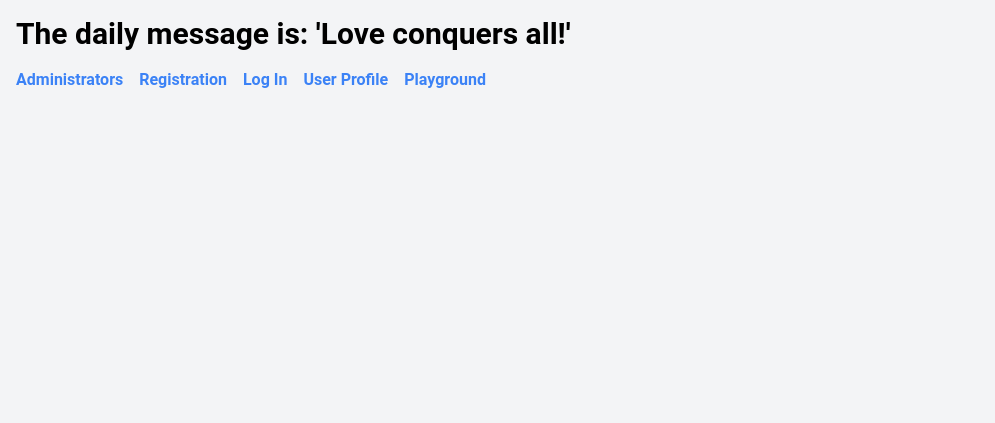
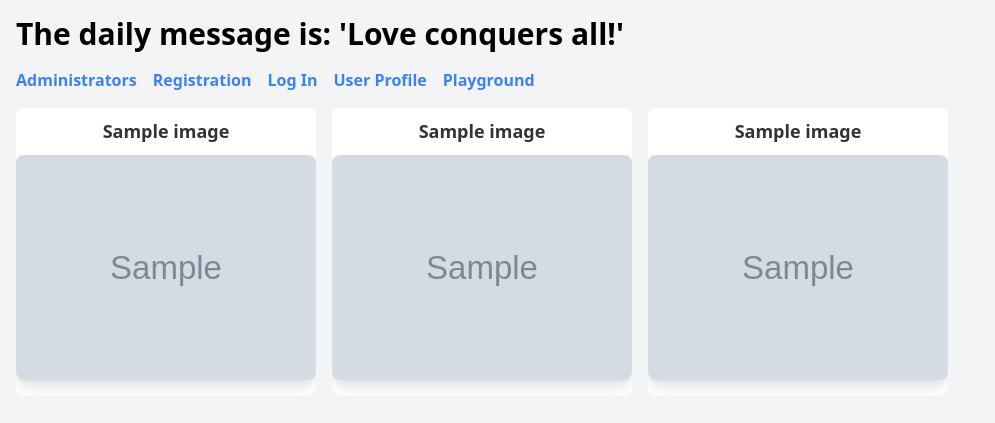
Before and after one commit to BuzzerrdBaait/App_Depo, a Django app: page / in a window 1280 px wide. Shown: the top 423 px of the page, without its empty margins (0-995 px from the left). Run offline with Django 5.2, Linux system fonts and the light colour scheme; tables that the repository leaves empty hold one stand-in row (values such as "Sample post"); grey boxes marked "Sample" are stand-in pictures.

Commit message:
added image model for logos. Made link/logo cards

```diff
--- a/home_page/models.py
+++ b/home_page/models.py
@@ -6,3 +6,9 @@ class misc_images(models.Model):
     name= models.CharField(max_length=50)
 
     image= models.ImageField(upload_to="misc")
+
+class logo_images(models.Model):
+
+    name= models.CharField(max_length=50)
+
+    image=models.ImageField(upload_to="logo_images")
--- a/home_page/urls.py
+++ b/home_page/urls.py
@@ -16,4 +16,5 @@ urlpatterns = [
     path('', views.home, name='home'),
 
 
+
 ]+ static(settings.STATIC_URL, document_root=settings.STATIC_ROOT) + static(settings.MEDIA_URL, document_root=settings.MEDIA_ROOT)
--- a/home_page/views.py
+++ b/home_page/views.py
@@ -3,11 +3,13 @@ from django.shortcuts import render,redirect, get_object_or_404, HttpResponseRed
 from django.contrib.auth import authenticate
 from django.contrib.auth import get_user_model
 from django.contrib.auth.models import User
-
+from django.conf import settings
 from django.urls import reverse
 
 # from .forms import *
-from .models import *
+from .models import logo_images,misc_images
+
+import os
 
 
 User = get_user_model()
@@ -16,7 +18,9 @@ def home(request):
 
      misc_imgs= misc_images.objects.all()
 
+     logos= logo_images.objects.all()
 
+     ilovecookbooks_logo=logos[0]
 
 
      greeting="The daily message is: 'Love conquers all!'"
@@ -25,6 +29,7 @@ def home(request):
 
           'greeting': greeting,
           'misc_imgs':misc_imgs,
+          'ilovecookbooks':ilovecookbooks_logo,
           })
 
 
--- a/static/base_css/base_output.css
+++ b/static/base_css/base_output.css
@@ -627,6 +631,10 @@ video {
 
 .table {
   display: table;
+}
+
+.grid {
+  display: grid;
 }
 
 .contents {
@@ -653,38 +661,38 @@ video {
   resize: both;
 }
 
-.columns-1 {
-  -moz-columns: 1;
-       columns: 1;
+.grid-cols-1 {
+  grid-template-columns: repeat(1, minmax(0, 1fr));
 }
 
-.columns-2 {
-  -moz-columns: 2;
-       columns: 2;
+.grid-cols-2 {
+  grid-template-columns: repeat(2, minmax(0, 1fr));
 }
 
-.columns-3 {
-  -moz-columns: 3;
-       columns: 3;
+.grid-cols-3 {
+  grid-template-columns: repeat(3, minmax(0, 1fr));
 }
 
-.columns-4 {
-  -moz-columns: 4;
-       columns: 4;
+.grid-cols-4 {
+  grid-template-columns: repeat(4, minmax(0, 1fr));
+}
+
+.flex-wrap {
+  flex-wrap: wrap;
 }
 
 .gap-4 {
   gap: 1rem;
 }
 
-.gap-6 {
-  gap: 1.5rem;
-}
-
 .space-x-4 > :not([hidden]) ~ :not([hidden]) {
   --tw-space-x-reverse: 0;
   margin-right: calc(1rem * var(--tw-space-x-reverse));
   margin-left: calc(1rem * calc(1 - var(--tw-space-x-reverse)));
+}
+
+.rounded {
+  border-radius: 0.25rem;
 }
 
 .rounded-lg {
@@ -786,28 +764,35 @@ a{
   font-weight:bold;
 }
 
+.hover\:bg-gray-100:hover {
+  --tw-bg-opacity: 1;
+  background-color: rgb(243 244 246 / var(--tw-bg-opacity));
+}
+
 .hover\:text-blue-700:hover {
   --tw-text-opacity: 1;
   color: rgb(29 78 216 / var(--tw-text-opacity));
 }
 
+.hover\:text-red-700:hover {
+  --tw-text-opacity: 1;
+  color: rgb(185 28 28 / var(--tw-text-opacity));
+}
+
 @media (min-width: 640px) {
-  .sm\:columns-2 {
-    -moz-columns: 2;
-         columns: 2;
+  .sm\:grid-cols-2 {
+    grid-template-columns: repeat(2, minmax(0, 1fr));
   }
 }
 
 @media (min-width: 768px) {
-  .md\:columns-3 {
-    -moz-columns: 3;
-         columns: 3;
+  .md\:grid-cols-3 {
+    grid-template-columns: repeat(3, minmax(0, 1fr));
   }
 }
 
 @media (min-width: 1024px) {
-  .lg\:columns-4 {
-    -moz-columns: 4;
-         columns: 4;
+  .lg\:grid-cols-4 {
+    grid-template-columns: repeat(4, minmax(0, 1fr));
   }
 }
--- a/templates/home_page/home.html
+++ b/templates/home_page/home.html
@@ -1,75 +1,133 @@
 <!DOCTYPE html>
-
 <html lang="en">
-
-
-
-{% load static %}
-
-
-
-<link rel="stylesheet" type="text/css" href="{% static 'base_css/base_output.css' %}">
-
-
-
 <head>
-
     <meta charset="UTF-8">
-
     <meta name="viewport" content="width=device-width, initial-scale=1.0">
-
     <title>APP DEPO</title>
 
+    {% load static %}
+    <link rel="stylesheet" type="text/css" href="{% static 'base_css/base_output.css' %}">
+    <style>
+        /* CSS styles specific to this HTML file */
+        .image-container {
+            position: relative;
+            width: 100%;
+            /* max-width: 400px; */ /* Remove max-width to allow grid columns to determine width */
+            background-color: rgba(255, 255, 255, 0.9);
+            border-radius: 8px;
+            overflow: hidden; /* Ensure rounded corners apply correctly */
+        }
+
+        .image-header {
+            position: relative;
+            z-index: 2;
+            padding: 10px;
+            background-color: #fff; /* Adjust background color as needed */
+            border-top-left-radius: 8px;
+            border-top-right-radius: 8px;
+        }
+
+        .image-header h2 {
+            margin: 0;
+            font-size: 18px;
+            font-weight: bold;
+            color: #333;
+            text-align: center;
+        }
+
+        .image-header p {
+            margin: 0;
+            font-size: 14px;
+            color: #666;
+            text-align: center;
+        }
+
+        .image-overlay {
+            position: absolute;
+            top: 0;
+            left: 0;
+            width: 100%;
+            height: 100%;
+            background-color: rgba(255, 255, 255, 0.9);
+            display: flex;
+            justify-content: center;
+            align-items: center;
+            opacity: 0;
+            transition: opacity 0.3s ease-in-out;
+            pointer-events: none;
+        }
+
+        .image-container:hover .image-overlay {
+            opacity: 1;
+        }
+
+        .overlay-text {
+            text-align: center;
+            font-size: large;
+            font-weight: bold;
+            color: #333;
+            padding: 10px;
+        }
+    </style>
+    <!-- Tailwind CSS CDN (or include from your project) -->
+    <link href="https://cdn.jsdelivr.net/npm/tailwindcss@2.2.19/dist/tailwind.min.css" rel="stylesheet">
+
 </head>
-
-
-
 <body class="bg-gray-100">
-
-
-
     <div class="container mx-auto p-4">
-
-        <h1 class="text-3xl font-bold mb-4">{{greeting}}</h1>
-
-
-
+        <h1 class="text-3xl font-bold mb-4">{{ greeting }}</h1>
         <div class="flex space-x-4 mb-4">
-
             <a href="{% url 'admin:index' %}" class="text-blue-500 hover:text-blue-700">Administrators</a>
-
-            <a href="{% url 'profile_management:register'%}" class="text-blue-500 hover:text-blue-700">Registration</a>
-
-            <a href="{% url 'profile_management:login'%}" class="text-blue-500 hover:text-blue-700">Log In</a>
-
+            <a href="{% url 'profile_management:register' %}" class="text-blue-500 hover:text-blue-700">Registration</a>
+            <a href="{% url 'profile_management:login' %}" class="text-blue-500 hover:text-blue-700">Log In</a>
             <a href="{% url 'profile_management:User_Profile' %}" class="text-blue-500 hover:text-blue-700">User Profile</a>
-
             <a href="{% url 'experimental_playground:x1' %}" class="text-blue-500 hover:text-blue-700">Playground</a>
-
         </div>
 
+        <div class="grid grid-cols-1 sm:grid-cols-2 md:grid-cols-3 lg:grid-cols-4 gap-4 hover:bg-gray-100">
+            <!-- Repeat this block for each image card -->
+            <div class="image-container">
+                <div class="image-header">
+                    <h2>{{ ilovecookbooks.name }}</h2>
+                </div>
+                <a href="{% url 'ilovecookbooks:Main' %}">
+                    <img src="{{ ilovecookbooks.image.url }}" alt="ilovecookbooks" class="mb-4 w-full rounded-lg shadow-lg">
+                </a>
+                <div class="image-overlay">
+                    <div class="overlay-text">A cookbook library with the ability to save pages and make custom cookbooks.</div>
+                </div>
+            </div>
+            <!-- End of image container block -->
 
+            <!-- Repeat similar blocks for other images -->
+            <div class="image-container">
+                <div class="image-header">
+                    <h2>{{ ilovecookbooks.name }}</h2>
+                </div>
+                <a href="{% url 'ilovecookbooks:Main' %}">
+                    <img src="{{ ilovecookbooks.image.url }}" alt="ilovecookbooks" class="mb-4 w-full rounded-lg shadow-lg">
+                </a>
+                <div class="image-overlay">
+                    <div class="overlay-text">A cookbook library with the ability to save pages and make custom cookbooks.</div>
+                </div>
+            </div>
+            <!-- End of image container block -->
 
-        <div class="columns-1 sm:columns-2 md:columns-3 lg:columns-4 gap-4">
+            <div class="image-container">
+                <div class="image-header">
+                    <h2>{{ ilovecookbooks.name }}</h2>
+                </div>
+                <a href="{% url 'ilovecookbooks:Main' %}">
+                    <img src="{{ ilovecookbooks.image.url }}" alt="ilovecookbooks" class="mb-4 w-full rounded-lg shadow-lg">
+                </a>
+                <div class="image-overlay">
+                    <div class="overlay-text">A cookbook library with the ability to save pages and make custom cookbooks.</div>
+                </div>
+            </div>
+            <!-- End of image container block -->
 
-            {% if img %}
-
-            {% for img in misc_imgs %}
-
-            <img src="{{img.image.url}}" alt="{{img.name}}" class="mb-4 w-full rounded-lg shadow-lg">
-
-            {% endfor %}
-
-            {% endif %}
-
-
-
+            <!-- Add more image containers as needed -->
         </div>
-
     </div>
-
-
-
 </body>
-
 </html>
```
Also changed, not shown: other parts of static/base_css/base_output.css (+12 -38 lines), home_page/admin.py (+17 -0 lines), db.sqlite3, home_page/migrations/0002_logo_images.py (added), media/logo_images/Colorful_books_2.png (added).
